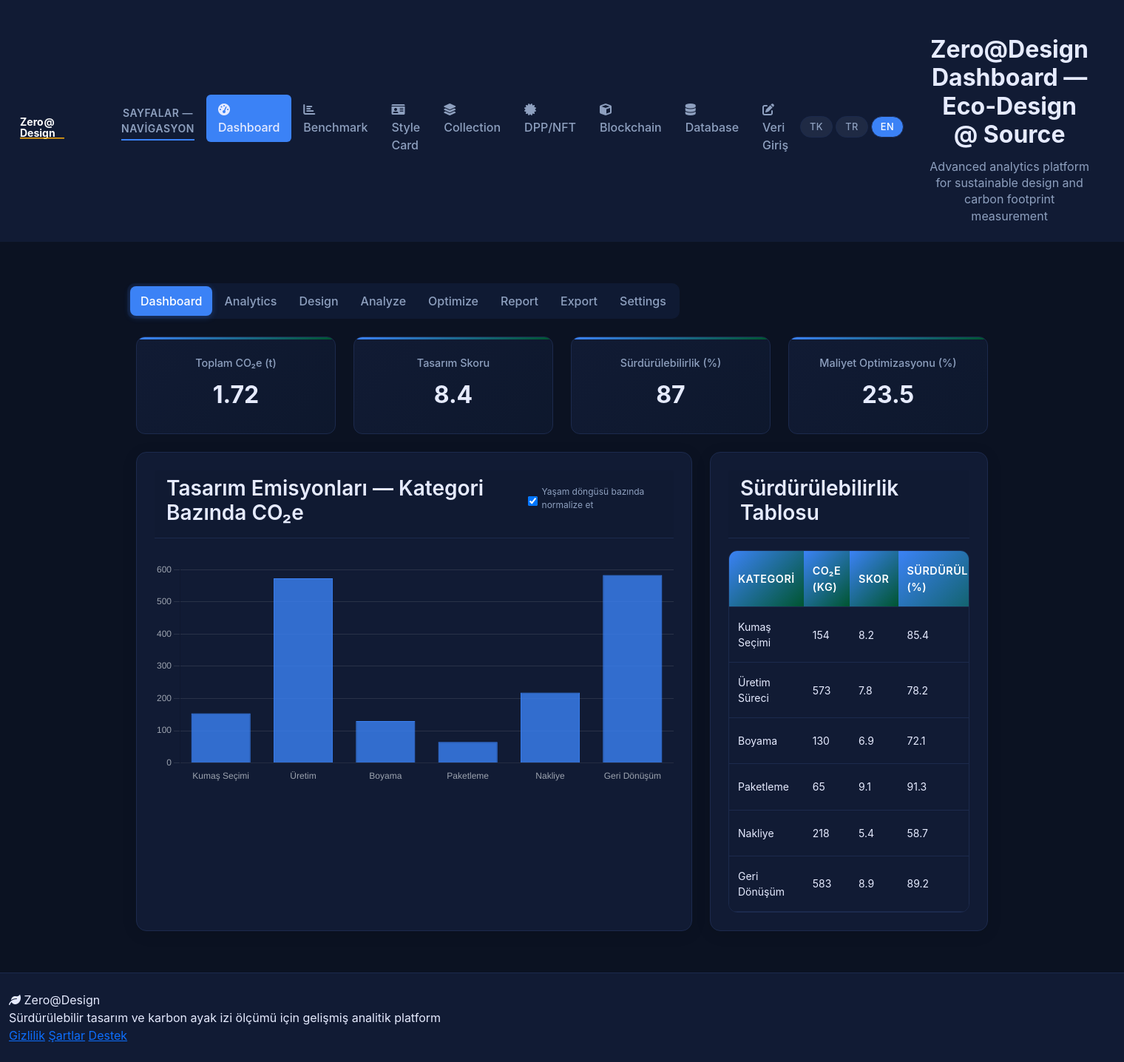
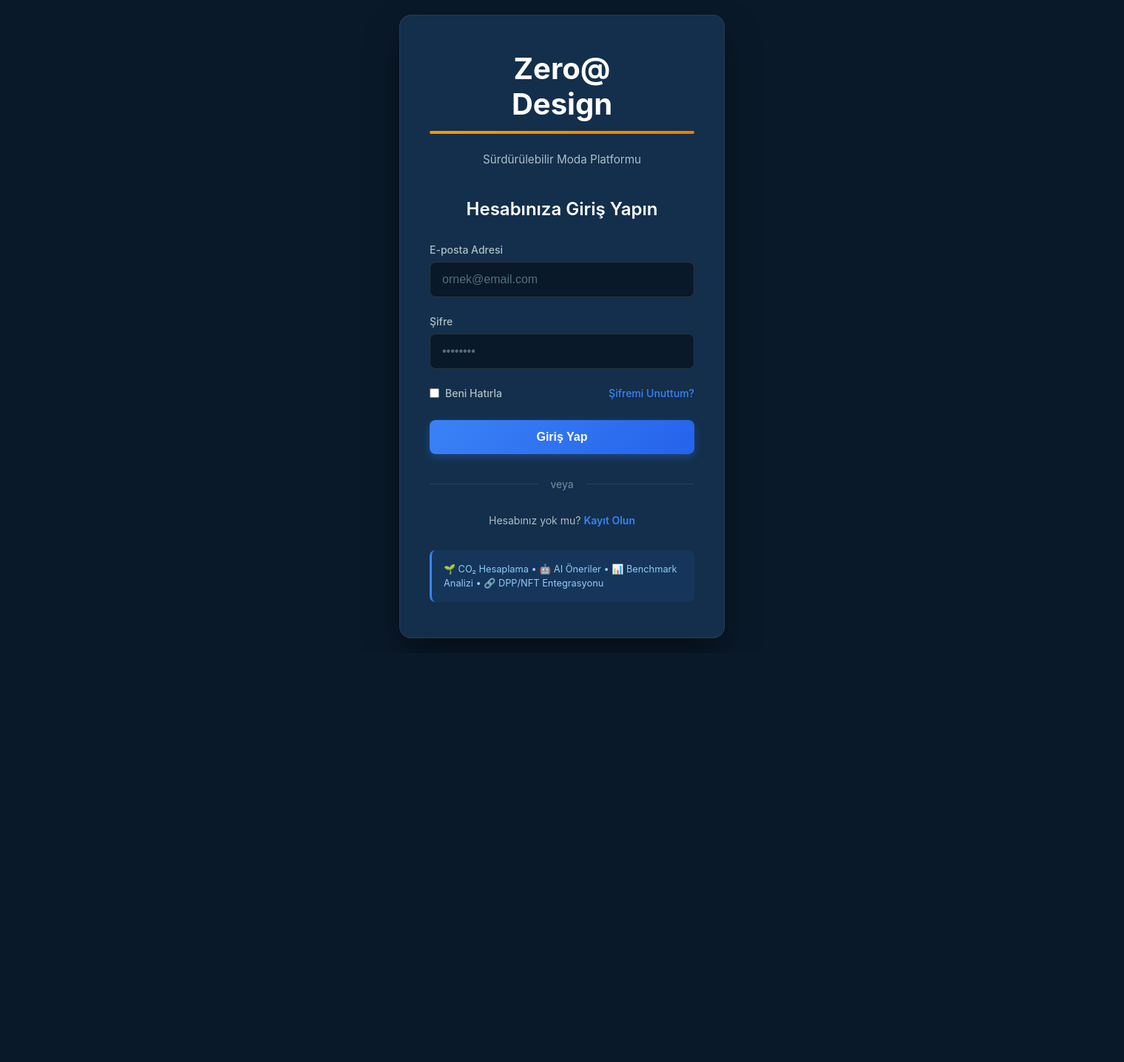
Before and after one commit to cemonat67/zero-design, a Flask app: page / in a window 1520 px wide. Shown: the whole page at 74% size. After the commit the page ends 872 px from the top, so only its background shows below. Run offline with Flask 3, Linux system fonts and the light colour scheme.

Commit message:
Add index2.html and update templates - remove old index.html

```diff
--- a/templates/index.html
+++ b/templates/index.html
@@ -1,170 +1,283 @@
-{% extends "base.html" %}
+<!DOCTYPE html>
+<html lang="tr">
+<head>
+    <meta charset="UTF-8">
+    <meta name="viewport" content="width=device-width, initial-scale=1.0">
+    <title>Zero@Design - Giriş</title>
+    <style>
+        * {
+            margin: 0;
+            padding: 0;
+            box-sizing: border-box;
+        }
 
-{% block title %}FFSP Dashboard{% endblock %}
+        body {
+            font-family: -apple-system, BlinkMacSystemFont, 'Segoe UI', Roboto, 'Helvetica Neue', Arial, sans-serif;
+            background: #0a1929;
+            min-height: 100vh;
+            display: flex;
+            align-items: center;
+            justify-content: center;
+            padding: 20px;
+        }
 
-{% block content %}
-<div class="wrap">
-    <!-- Hero Section -->
-    <div class="hero">
-        <div class="row">
-            <div class="seg">
-                <button class="active">Dashboard</button>
-                <button onclick="window.location.href='/analytics'">Analytics</button>
-                <button onclick="window.location.href='/design'">Design</button>
-                <button onclick="window.location.href='/analyze'">Analyze</button>
-                <button onclick="window.location.href='/optimize'">Optimize</button>
-                <button onclick="window.location.href='/report'">Report</button>
-                <button onclick="window.location.href='/export'">Export</button>
-                <button onclick="window.location.href='/settings'">Settings</button>
-            </div>
-        </div>
+        .login-container {
+            background: #132f4c;
+            border-radius: 16px;
+            box-shadow: 0 24px 48px rgba(0, 0, 0, 0.4);
+            width: 100%;
+            max-width: 440px;
+            padding: 48px 40px;
+            border: 1px solid rgba(255, 255, 255, 0.08);
+        }
+
+        .logo-section {
+            text-align: center;
+            margin-bottom: 40px;
+        }
+
+        .logo-text {
+            color: #ffffff;
+            font-size: 2.5rem;
+            font-weight: 700;
+            line-height: 1.2;
+            margin-bottom: 8px;
+        }
+
+        .logo-underline {
+            width: 100%;
+            height: 4px;
+            background: linear-gradient(90deg, #ff9800 0%, #f57c00 100%);
+            border-radius: 2px;
+            margin: 12px 0 24px 0;
+        }
+
+        .subtitle {
+            color: #b0bec5;
+            font-size: 0.95rem;
+            line-height: 1.5;
+            margin-bottom: 8px;
+        }
+
+        .welcome-text {
+            color: #ffffff;
+            font-size: 1.5rem;
+            font-weight: 600;
+            margin-bottom: 32px;
+            text-align: center;
+        }
+
+        .form-group {
+            margin-bottom: 24px;
+        }
+
+        label {
+            display: block;
+            color: #b0bec5;
+            font-size: 0.875rem;
+            font-weight: 500;
+            margin-bottom: 8px;
+        }
+
+        input {
+            width: 100%;
+            padding: 14px 16px;
+            background: #0a1929;
+            border: 1px solid rgba(255, 255, 255, 0.12);
+            border-radius: 8px;
+            color: #ffffff;
+            font-size: 1rem;
+            transition: all 0.3s ease;
+        }
+
+        input:focus {
+            outline: none;
+            border-color: #3b82f6;
+            box-shadow: 0 0 0 3px rgba(59, 130, 246, 0.1);
+        }
+
+        input::placeholder {
+            color: #546e7a;
+        }
+
+        .remember-forgot {
+            display: flex;
+            justify-content: space-between;
+            align-items: center;
+            margin-bottom: 28px;
+        }
+
+        .checkbox-group {
+            display: flex;
+            align-items: center;
+            gap: 8px;
+        }
+
+        .checkbox-group input[type="checkbox"] {
+            width: auto;
+            margin: 0;
+            cursor: pointer;
+        }
+
+        .checkbox-group label {
+            margin: 0;
+            color: #b0bec5;
+            font-size: 0.875rem;
+            cursor: pointer;
+        }
+
+        .forgot-link {
+            color: #3b82f6;
+            text-decoration: none;
+            font-size: 0.875rem;
+            font-weight: 500;
+            transition: color 0.2s ease;
+        }
+
+        .forgot-link:hover {
+            color: #60a5fa;
+        }
+
+        .login-btn {
+            width: 100%;
+            padding: 14px;
+            background: linear-gradient(135deg, #3b82f6 0%, #2563eb 100%);
+            color: white;
+            border: none;
+            border-radius: 8px;
+            font-size: 1rem;
+            font-weight: 600;
+            cursor: pointer;
+            transition: all 0.3s ease;
+            box-shadow: 0 4px 12px rgba(59, 130, 246, 0.3);
+        }
+
+        .login-btn:hover {
+            transform: translateY(-2px);
+            box-shadow: 0 6px 20px rgba(59, 130, 246, 0.4);
+        }
+
+        .login-btn:active {
+            transform: translateY(0);
+        }
+
+        .divider {
+            display: flex;
+            align-items: center;
+            margin: 32px 0;
+        }
+
+        .divider-line {
+            flex: 1;
+            height: 1px;
+            background: rgba(255, 255, 255, 0.08);
+        }
+
+        .divider-text {
+            padding: 0 16px;
+            color: #78909c;
+            font-size: 0.875rem;
+        }
+
+        .signup-section {
+            text-align: center;
+            color: #b0bec5;
+            font-size: 0.875rem;
+        }
+
+        .signup-link {
+            color: #3b82f6;
+            text-decoration: none;
+            font-weight: 600;
+            transition: color 0.2s ease;
+        }
+
+        .signup-link:hover {
+            color: #60a5fa;
+        }
+
+        .features-note {
+            margin-top: 32px;
+            padding: 16px;
+            background: rgba(59, 130, 246, 0.08);
+            border-left: 3px solid #3b82f6;
+            border-radius: 8px;
+        }
+
+        .features-note p {
+            color: #90caf9;
+            font-size: 0.8rem;
+            line-height: 1.5;
+            margin: 0;
+        }
+
+        @media (max-width: 480px) {
+            .login-container {
+                padding: 32px 24px;
+            }
+
+            .logo-text {
+                font-size: 2rem;
+            }
+
+            .welcome-text {
+                font-size: 1.25rem;
+            }
+        }
+    </style>
+</head>
+<body>
+    <div class="login-container">
+        <div class="logo-section">
+            <div class="logo-text">Zero@<br>Design</div>
+            <div class="logo-underline"></div>
+            <p class="subtitle">Sürdürülebilir Moda Platformu</p>
         </div>
 
-    <!-- KPI Cards -->
-    <div class="kpis">
-        <div class="kpi">
-            <div class="kpi-label">Toplam CO₂e (t)</div>
-            <div class="kpi-value">1.72</div>
-        </div>
-        <div class="kpi">
-            <div class="kpi-label">Tasarım Skoru</div>
-            <div class="kpi-value">8.4</div>
-        </div>
-        <div class="kpi">
-            <div class="kpi-label">Sürdürülebilirlik (%)</div>
-            <div class="kpi-value">87</div>
-        </div>
-        <div class="kpi">
-            <div class="kpi-label">Maliyet Optimizasyonu (%)</div>
-            <div class="kpi-value">23.5</div>
-        </div>
+        <h2 class="welcome-text">Hesabınıza Giriş Yapın</h2>
+
+        <form id="loginForm">
+            <div class="form-group">
+                <label for="email">E-posta Adresi</label>
+                <input type="email" id="email" placeholder="ornek@email.com" required>
             </div>
 
-    <!-- Main Grid -->
-    <div class="grid">
-        <!-- Chart Section -->
-        <div class="card">
-            <div class="card-header">
-                <h3>Tasarım Emisyonları — Kategori Bazında CO₂e</h3>
-                <div class="switch">
-                    <input type="checkbox" id="normalize" checked>
-                    <label for="normalize">Yaşam döngüsü bazında normalize et</label>
-                </div>
-            </div>
-            <div class="chart-container">
-                <canvas id="emissionsChart"></canvas>
-            </div>
+            <div class="form-group">
+                <label for="password">Şifre</label>
+                <input type="password" id="password" placeholder="••••••••" required>
             </div>
 
-        <!-- Risk Table -->
-        <div class="card">
-            <div class="card-header">
-                <h3>Sürdürülebilirlik Tablosu</h3>
+            <div class="remember-forgot">
+                <div class="checkbox-group">
+                    <input type="checkbox" id="remember">
+                    <label for="remember">Beni Hatırla</label>
                 </div>
-            <div class="table-container">
-                <table>
-                    <thead>
-                        <tr>
-                            <th>Kategori</th>
-                            <th>CO₂e (kg)</th>
-                            <th>Skor</th>
-                            <th>Sürdürülebilirlik (%)</th>
-                            <th>Durum</th>
-                        </tr>
-                    </thead>
-                    <tbody>
-                        <tr>
-                            <td>Kumaş Seçimi</td>
-                            <td>154</td>
-                            <td>8.2</td>
-                            <td>85.4</td>
-                            <td><span class="pill success">İyi</span></td>
-                        </tr>
-                        <tr>
-                            <td>Üretim Süreci</td>
-                            <td>573</td>
-                            <td>7.8</td>
-                            <td>78.2</td>
-                            <td><span class="pill success">İyi</span></td>
-                        </tr>
-                        <tr>
-                            <td>Boyama</td>
-                            <td>130</td>
-                            <td>6.9</td>
-                            <td>72.1</td>
-                            <td><span class="pill warning">Orta</span></td>
-                        </tr>
-                        <tr>
-                            <td>Paketleme</td>
-                            <td>65</td>
-                            <td>9.1</td>
-                            <td>91.3</td>
-                            <td><span class="pill success">Mükemmel</span></td>
-                        </tr>
-                        <tr>
-                            <td>Nakliye</td>
-                            <td>218</td>
-                            <td>5.4</td>
-                            <td>58.7</td>
-                            <td><span class="pill error">Düşük</span></td>
-                        </tr>
-                        <tr>
-                            <td>Geri Dönüşüm</td>
-                            <td>583</td>
-                            <td>8.9</td>
-                            <td>89.2</td>
-                            <td><span class="pill success">İyi</span></td>
-                        </tr>
-                    </tbody>
-                </table>
+                <a href="#" class="forgot-link">Şifremi Unuttum?</a>
             </div>
+
+            <button type="submit" class="login-btn">Giriş Yap</button>
+        </form>
+
+        <div class="divider">
+            <div class="divider-line"></div>
+            <span class="divider-text">veya</span>
+            <div class="divider-line"></div>
         </div>
+
+        <div class="signup-section">
+            Hesabınız yok mu? <a href="#" class="signup-link">Kayıt Olun</a>
+        </div>
+
+        <div class="features-note">
+            <p>🌱 CO₂ Hesaplama • 🤖 AI Öneriler • 📊 Benchmark Analizi • 🔗 DPP/NFT Entegrasyonu</p>
         </div>
     </div>
 
     <script>
-// Chart.js implementation
-const ctx = document.getElementById('emissionsChart').getContext('2d');
-const chart = new Chart(ctx, {
-    type: 'bar',
-    data: {
-        labels: ['Kumaş Seçimi', 'Üretim', 'Boyama', 'Paketleme', 'Nakliye', 'Geri Dönüşüm'],
-        datasets: [{
-            label: 'CO₂e (kg)',
-            data: [154, 573, 130, 65, 218, 583],
-            backgroundColor: 'rgba(59, 130, 246, 0.8)',
-            borderColor: 'rgba(59, 130, 246, 1)',
-            borderWidth: 1
-        }]
-    },
-    options: {
-        responsive: true,
-        maintainAspectRatio: false,
-        plugins: {
-            legend: {
-                display: false
-            }
-        },
-        scales: {
-            y: {
-                beginAtZero: true,
-                grid: {
-                    color: 'rgba(255, 255, 255, 0.1)'
-                },
-                ticks: {
-                    color: '#9CA3AF'
-                }
-            },
-            x: {
-                grid: {
-                    display: false
-                },
-                ticks: {
-                    color: '#9CA3AF'
-                }
-            }
-        }
-    }
+        document.getElementById('loginForm').addEventListener('submit', function(e) {
+            e.preventDefault();
+            window.location.href = 'http://localhost:5000';
         });
     </script>
-{% endblock %}
+</body>
+</html>
```
Also changed, not shown: templates/index2.html (added, +170 -0 lines), index2.html (renamed from index.html), 1 other file. Lines whose indentation alone changed are shown as unchanged.
